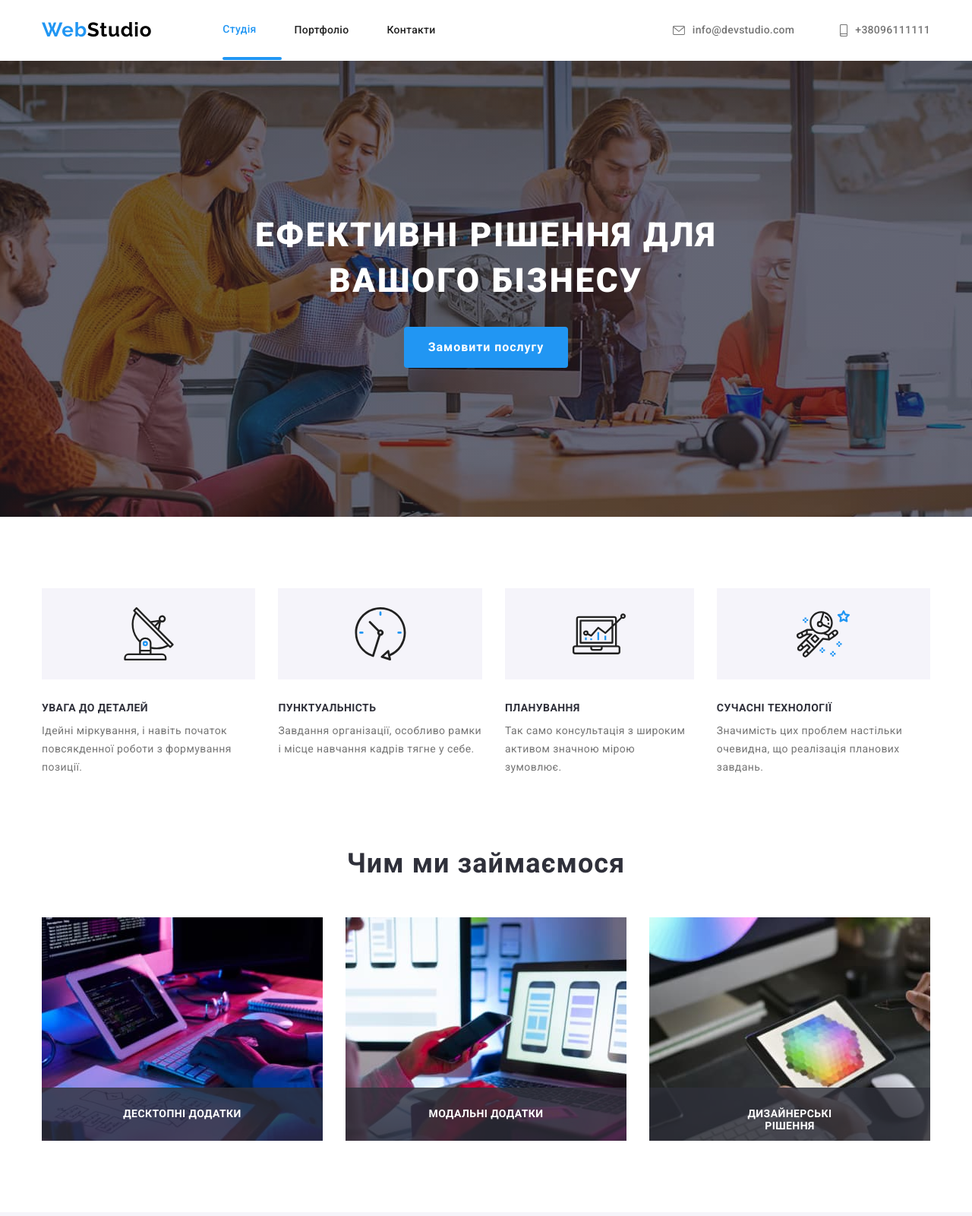
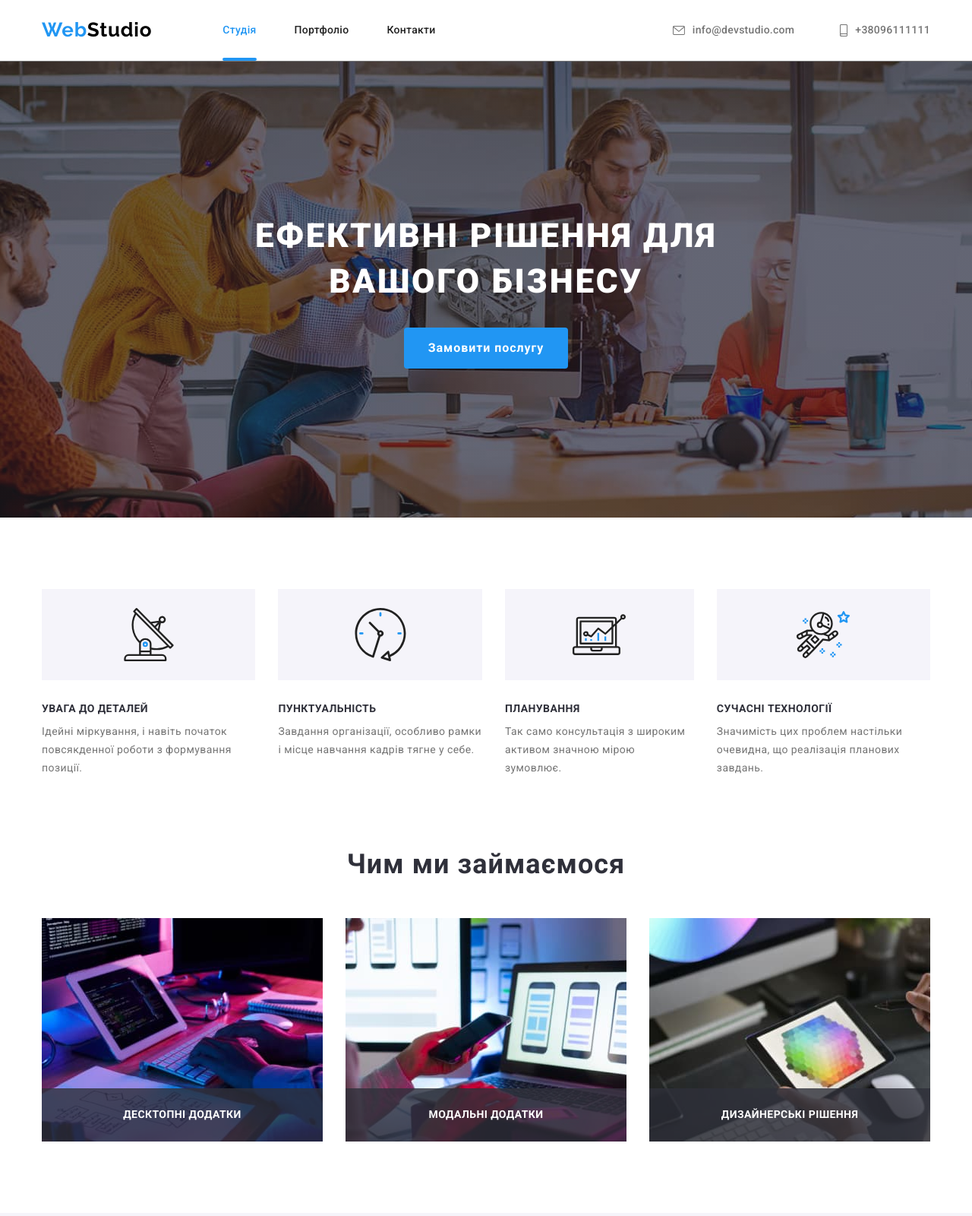
Before and after one commit to BondarenkoTet/goit-markup-hw-05, a plain HTML site: page index.html in a window 1280 px wide. Shown: the top 1600 px of the page at 76% size. Drawn offline with nearby package versions, Linux system fonts and the light colour scheme.

Commit message:
Доопрацювання

```diff
--- a/css/styles.css
+++ b/css/styles.css
@@ -63,8 +63,7 @@ body {
     font-family:'Roboto', sans-serif;
     font-size: 14px;
     letter-spacing: 0.03em;
-    background-color: #FFFFFF;
-    background:var(--main-title-color);
+    color:var(--main-title-color);
 }
 
 
@@ -116,10 +115,10 @@ body {
 
 
 /* ----HEADER----- */
-.heder  {
+.header  {
     display:block;
-    background-color: #F5F5F5;
-    border-bottom:  1px solid ;
+    background-color: var(--main-title-color);
+    border-bottom: 1px solid var(--maine-text-color)
 }
 .header-logo {
     margin-right: 93px;
@@ -156,13 +155,23 @@ body {
     font-size: 14px;
     line-height: 1.14;
     letter-spacing: 0.02em;
-    color: #212121;}
+    color: #212121;
+    transition-property: color;
+    transition-timing-function: var(--timing-function);
+    transition-duration: 250ms;
+    display: block;
+    padding: 32px 0;
+
+
+}
 
     .header-link.current {
     position: relative;
     display: block;
     text-decoration: none;
     color:var(--accent-color);
+    padding: 32px 0;
+
 
 }
 
@@ -170,13 +179,12 @@ body {
     content: "";
     position: absolute;
     left: 0;
-    top: 44px;
+    bottom: 0;
     display: block;
-    width: 78px;
+    width: 100%;
     height: 4px;
     background: #2196F3;
     border-radius: 2px;
-    transition: opacity 250ms var(--timing-function);
 }
 
 .header-link:hover,
@@ -360,30 +368,22 @@ img {
 
 .portfolio-text {
         font-weight: 700;
-        font-size: 14px;
         line-height: 1.14;
-        text-align: center;
-        letter-spacing: 0.03em;
         text-transform: uppercase;
         color: #FFFFFF;
+        width: 370px;
+        height: 70px;
+        display: flex;
+        align-items: center;
+        justify-content: center;
+        background-color: rgba(47, 48, 58, 0.8);
+        position: absolute;
+        bottom: 0;
 }
 
 .portfolio-item {
     position: relative;
 }
-
-.portfolio-card {
-    width: 370px;
-    height: 70px;
-    display: block;
-    align-items: center;
-    justify-content: center;
-    background-color:rgba(47, 48, 58, 0.8);
-    padding: 27px 107px;
-    position: absolute;
-    bottom: 0;
-}
-
 
 
 /* ------TEAM------ */
@@ -497,7 +497,7 @@ color: #FFFFFF;
     display: flex;
     align-items: center;
     justify-content: center;
-    transition-property: background-color, color;
+    transition-property: color, border;
     transition-duration: 250ms;
     transition-timing-function: var(--timing-function);
 }
@@ -569,7 +569,7 @@ color: #FFFFFF;
     box-shadow: 0px 5px 5px 0px rgba(0, 0, 0, 0.6);
 }
 .selection-item {
-    transition-property: background-color, color, box-shadow;
+    transition-property:  box-shadow;
     transition-duration: 250ms;
     transition-timing-function: var(--timing-function);
 }
@@ -653,6 +653,9 @@ color: #FFFFFF;
         line-height: 1.71;
         letter-spacing: 0.03em;
         color: #FFFFFF;
+        transition-property:  color;
+        transition-duration: 250ms;
+        transition-timing-function: var(--timing-function);
 }
 .footer-link {
     font-family: var(--main-font);
@@ -661,6 +664,9 @@ color: #FFFFFF;
     /* or 171% */
     letter-spacing: 0.03em;
     color: rgba(255, 255, 255, 0.6);
+    transition-property: color;
+    transition-duration: 250ms;
+    transition-timing-function: var(--timing-function);
 }
 .footer-item {
     margin-bottom: 9px;
--- a/index.html
+++ b/index.html
@@ -85,21 +85,15 @@
             <ul class="portfolio-list list">
               <li class="portfolio-item">
                   <img src="./images/box1(1)(1).jpg" alt="Вид діяльності" width="370" />
-                    <div class="portfolio-card">
                     <p class="portfolio-text">Десктопні додатки</p>
-                    </div>
               </li>
               <li class="portfolio-item">
                 <img src="./images/box2(1).jpg" alt="Вид діяльності" width="370" />
-                <div class="portfolio-card">
                   <p class="portfolio-text">Модальні додатки</p>
-                </div>
               </li>
               <li  class="portfolio-item">
                 <img src="./images/box3(1).jpg" alt="Вид діяльності" width="370" />
-                <div class="portfolio-card">
                   <p class="portfolio-text">Дизайнерські рішення</p>
-                </div>
               </li>
             </ul>
           </div>
```
